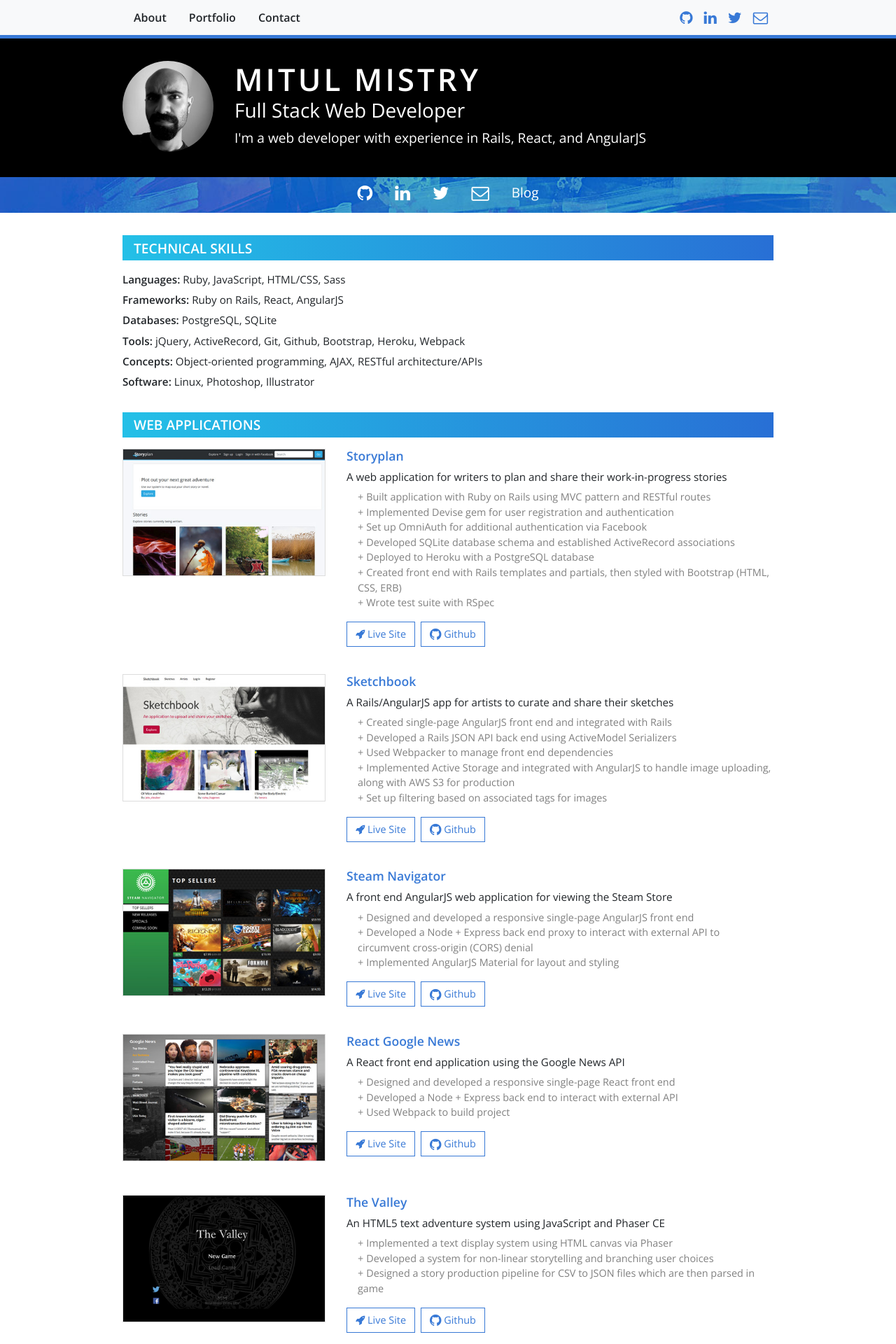
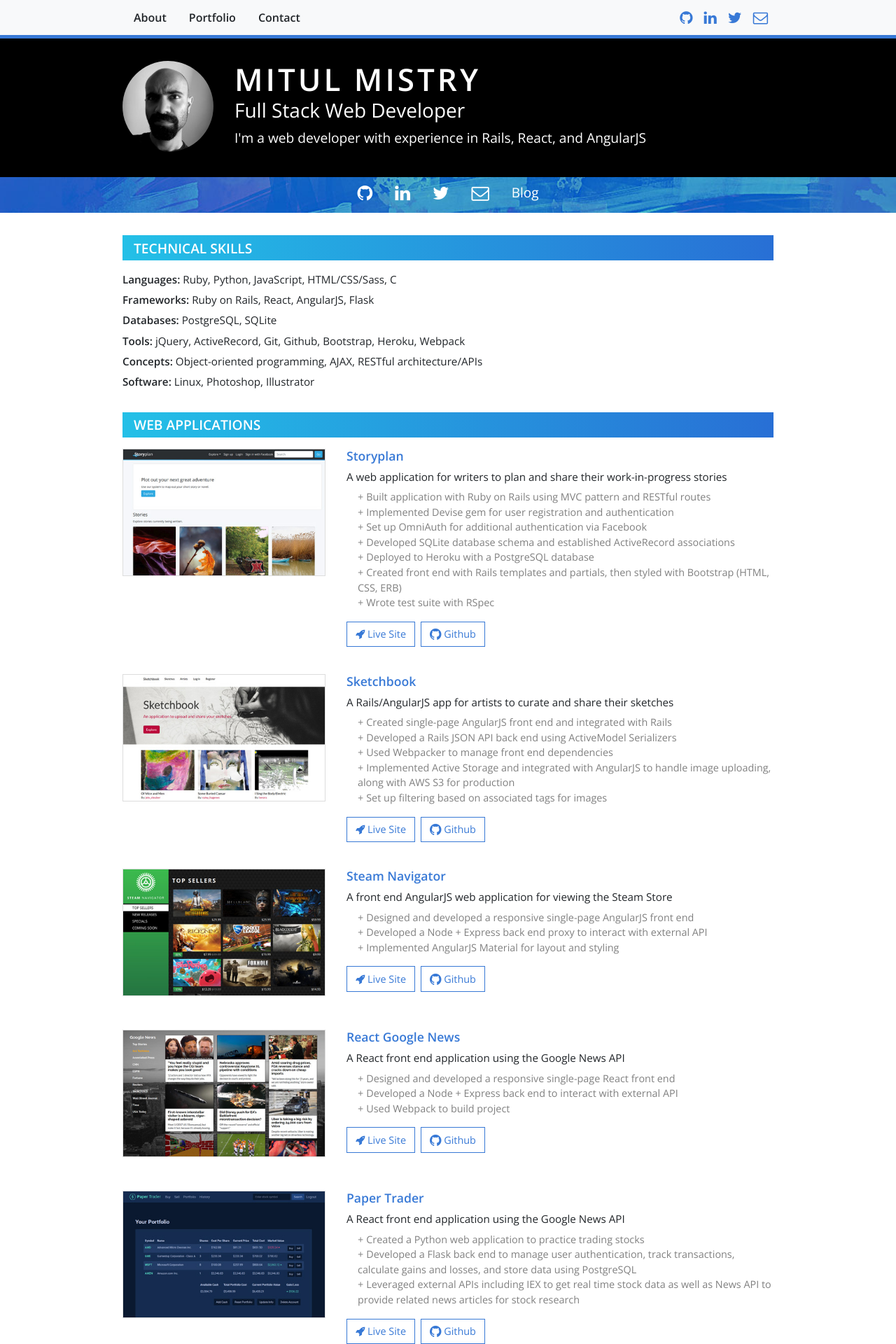
Before and after one commit to MitulMistry/mm-webdev-portfolio-v2, a React (Create React App) app: page / in a window 1280 px wide. Shown: the top 1920 px of the page at 70% size. Built offline with nearby package versions, Linux system fonts and the light colour scheme.

Commit message:
Add Paper Trader app to projects and update technical skills

```diff
--- a/src/data.js
+++ b/src/data.js
@@ -2,6 +2,7 @@
 import imgSketchbook from './img/app_sketchbook.jpg';
 import imgSteamNavigator from './img/app_steam_navigator.jpg';
 import imgGoogleNews from './img/app_google_news.jpg';
+import imgPaperTrader from './img/app_paper_trader.jpg';
 import imgTheValley from './img/app_the_valley.jpg';
 import imgPostIt from './img/app_post_it.jpg';
 import imgSimpleBlog from './img/app_simple_blog.jpg';
@@ -24,8 +25,8 @@
 };
 
 export const techSkillsData = {
-  "Languages": "Ruby, JavaScript, HTML/CSS, Sass",
-  "Frameworks": "Ruby on Rails, React, AngularJS",
+  "Languages": "Ruby, Python, JavaScript, HTML/CSS/Sass, C",
+  "Frameworks": "Ruby on Rails, React, AngularJS, Flask",
   "Databases": "PostgreSQL, SQLite",
   "Tools": "jQuery, ActiveRecord, Git, Github, Bootstrap, Heroku, Webpack",
   "Concepts": "Object-oriented programming, AJAX, RESTful architecture/APIs",
@@ -69,7 +70,7 @@
     description: "A front end AngularJS web application for viewing the Steam Store",
     bullets: [
       "Designed and developed a responsive single-page AngularJS front end",
-      "Developed a Node + Express back end proxy to interact with external API to circumvent cross-origin (CORS) denial",
+      "Developed a Node + Express back end proxy to interact with external API",
       "Implemented AngularJS Material for layout and styling"
     ],
     url: "https://steam-navigator.herokuapp.com/",
@@ -86,6 +87,18 @@
     ],
     url: "https://react-google-news.herokuapp.com/",
     github: "https://github.com/MitulMistry/react-google-news"
+  },
+  {
+    title: "Paper Trader",
+    image: imgPaperTrader,
+    description: "A React front end application using the Google News API",
+    bullets: [
+      "Created a Python web application to practice trading stocks",
+      "Developed a Flask back end to manage user authentication, track transactions, calculate gains and losses, and store data using PostgreSQL",
+      "Leveraged external APIs including IEX to get real time stock data as well as News API to provide related news articles for stock research"
+    ],
+    url: "https://flask-paper-trader.herokuapp.com/",
+    github: "https://github.com/MitulMistry/paper-trader"
   },
   {
     title: "The Valley",
```
Also changed, not shown: src/img/app_paper_trader.jpg (added).
